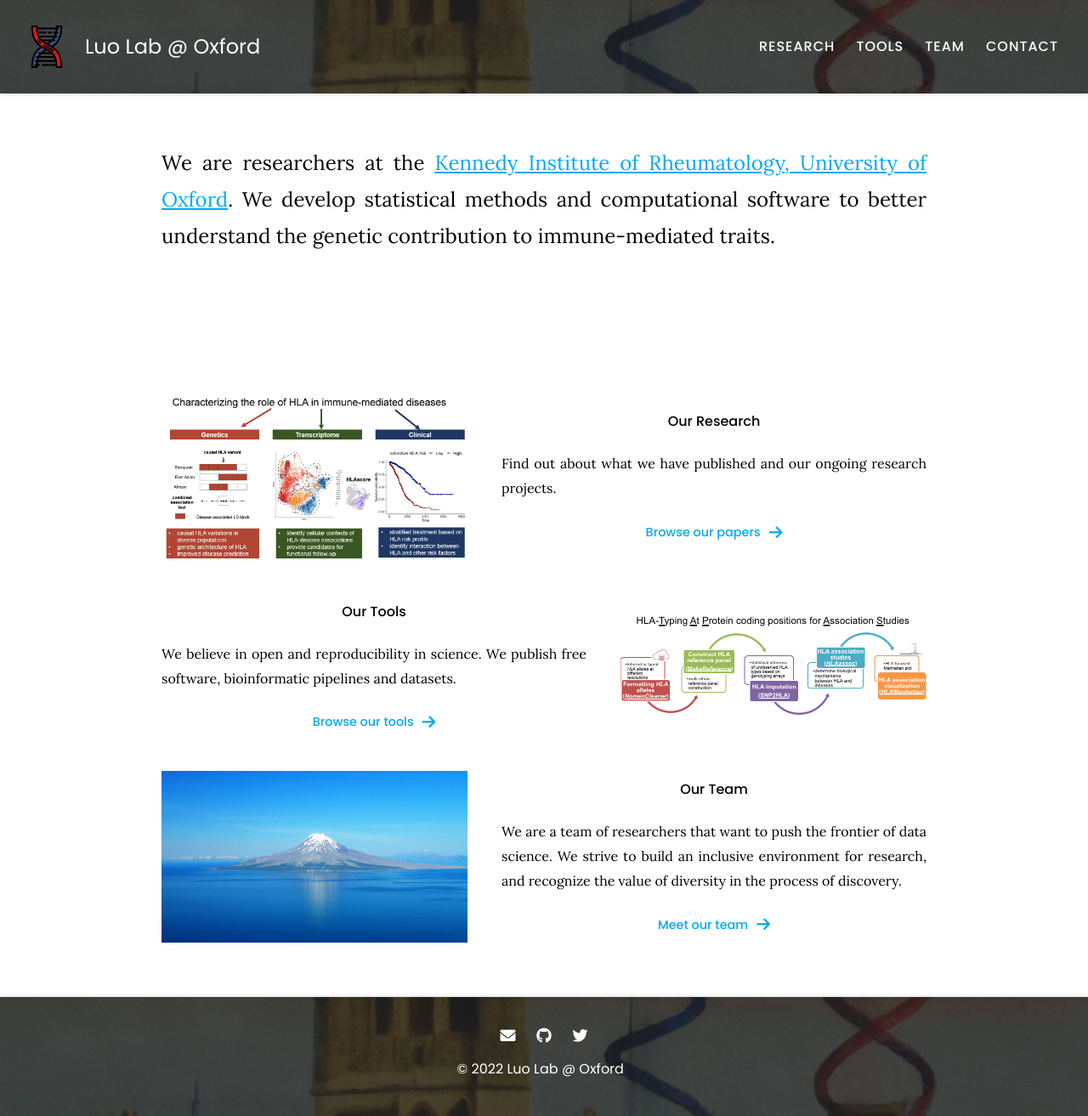
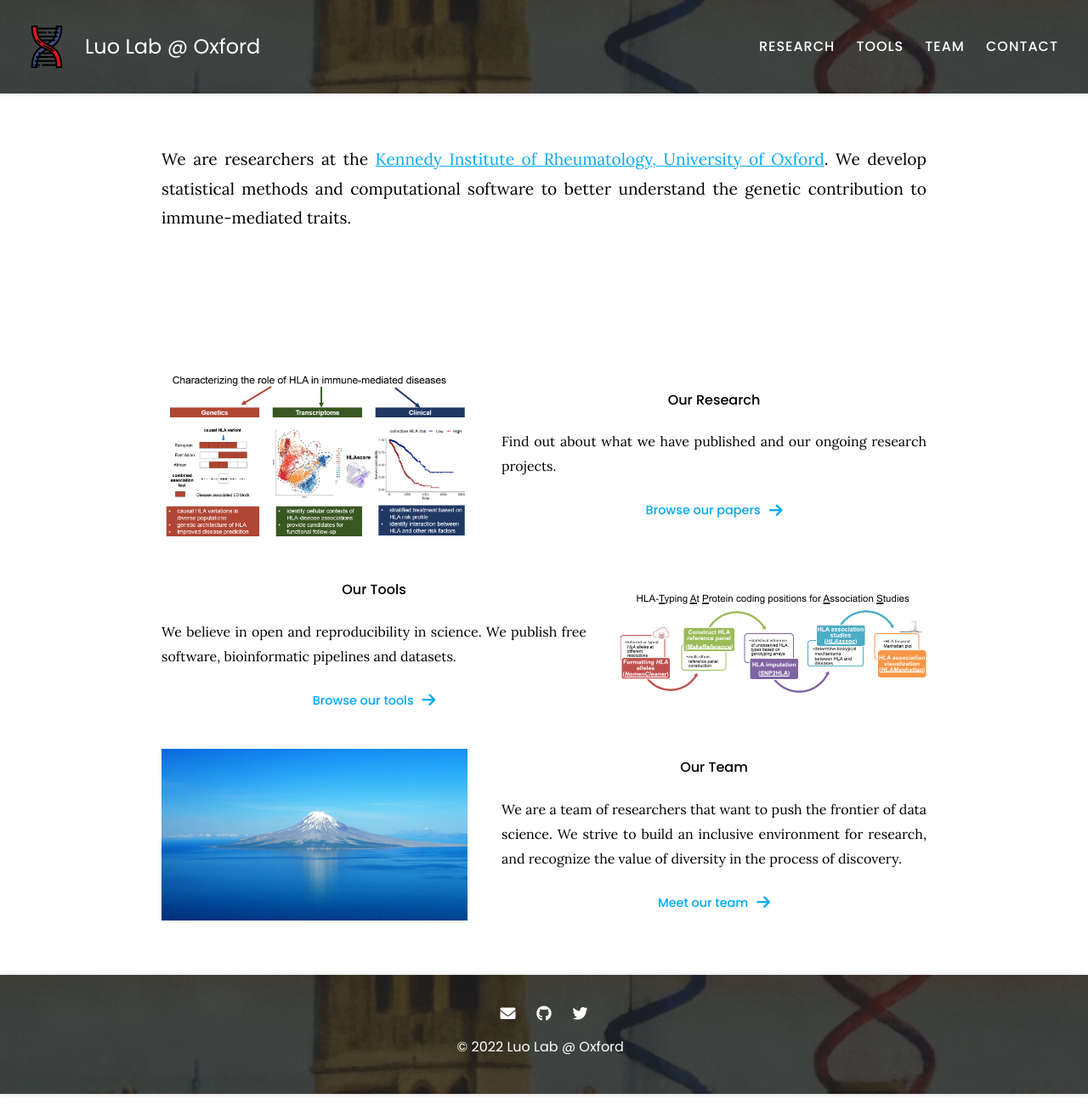
Before and after one commit to yang-luo-lab/yang-luo-lab.github.io, a Jekyll site: the page built from index.md, in a window 1280 px wide. Shown: the whole page at 85% size. Built offline with Jekyll 4.4.1, drawn with Linux system fonts in a browser that asks for light colours; after the commit the page ends 1287 px from its top, so only the background shows below that.

Commit message:
update tools

```diff
--- a/_data/tools.yaml
+++ b/_data/tools.yaml
@@ -1,7 +1,7 @@
 - title: HLA-TAPAS
   subtitle:
   group: featured
-  image: images/photo.jpg
+  image: images/HLA-TAPAS-pipeline.jpg
   link: https://github.com/yang-luo-lab/HLA-TAPAS
   description: HLA-TAPAS (HLA-Typing At Protein for Association Studies) is an HLA-focused pipeline that can handle HLA reference panel construction (MakeReference), HLA imputation (SNP2HLA), and HLA association (HLAassoc).
   repo: yang-luo-lab/HLA-TAPAS
--- a/index.md
+++ b/index.md
@@ -1,7 +1,7 @@
 ---
 title: Home
 ---
-<span style="font-size:1.5em;">
+<span style="font-size:1.2em;">
 We are researchers at the [Kennedy Institute of Rheumatology, University of Oxford](https://www.kennedy.ox.ac.uk/). We develop statistical methods and computational software to better understand the genetic contribution to immune-mediated traits.</span>
 {% include section.html full=true %}
 <!-- {% include banner.html image="images/Oxford_DNA.jpg" %} -->
```
